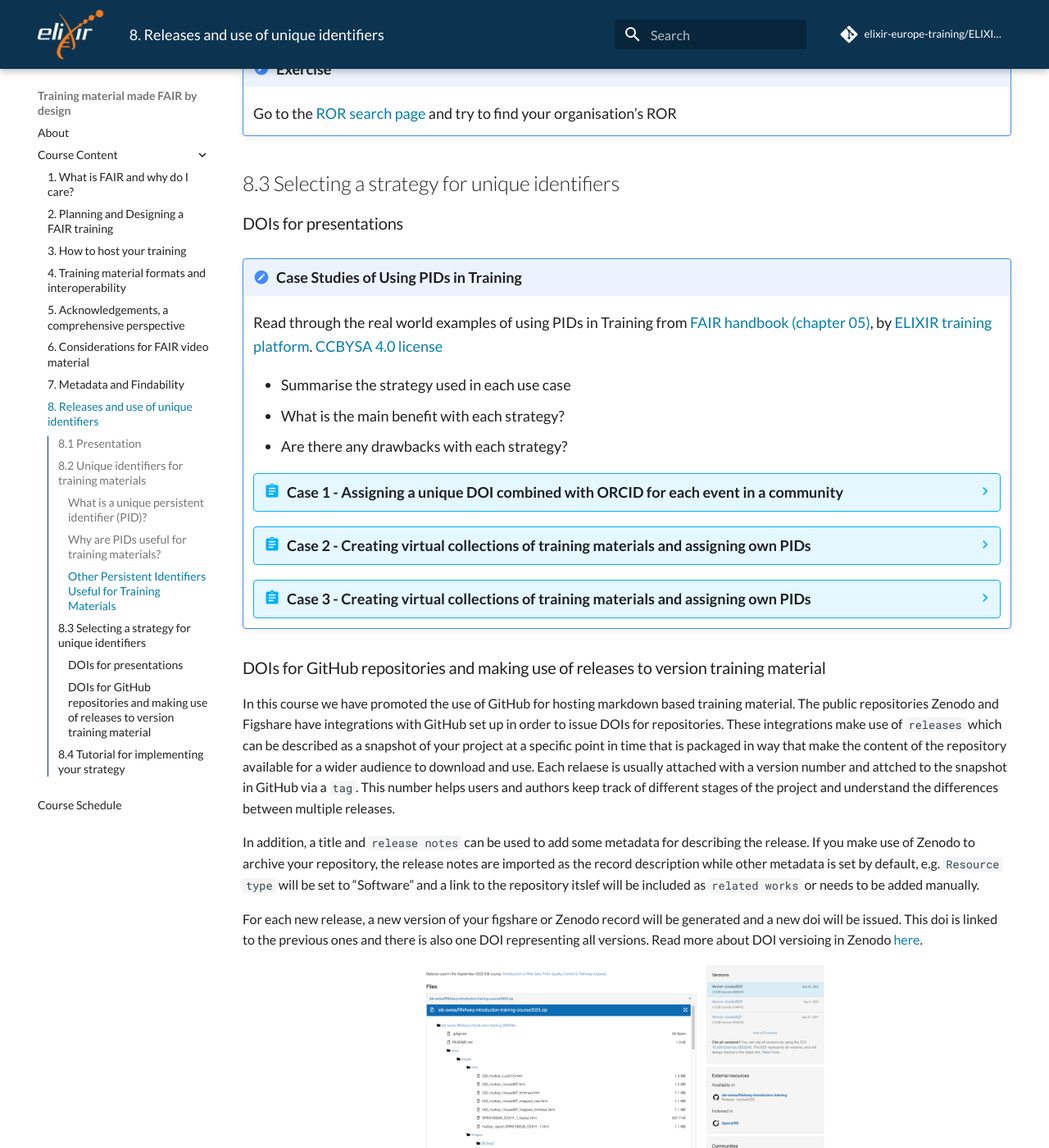
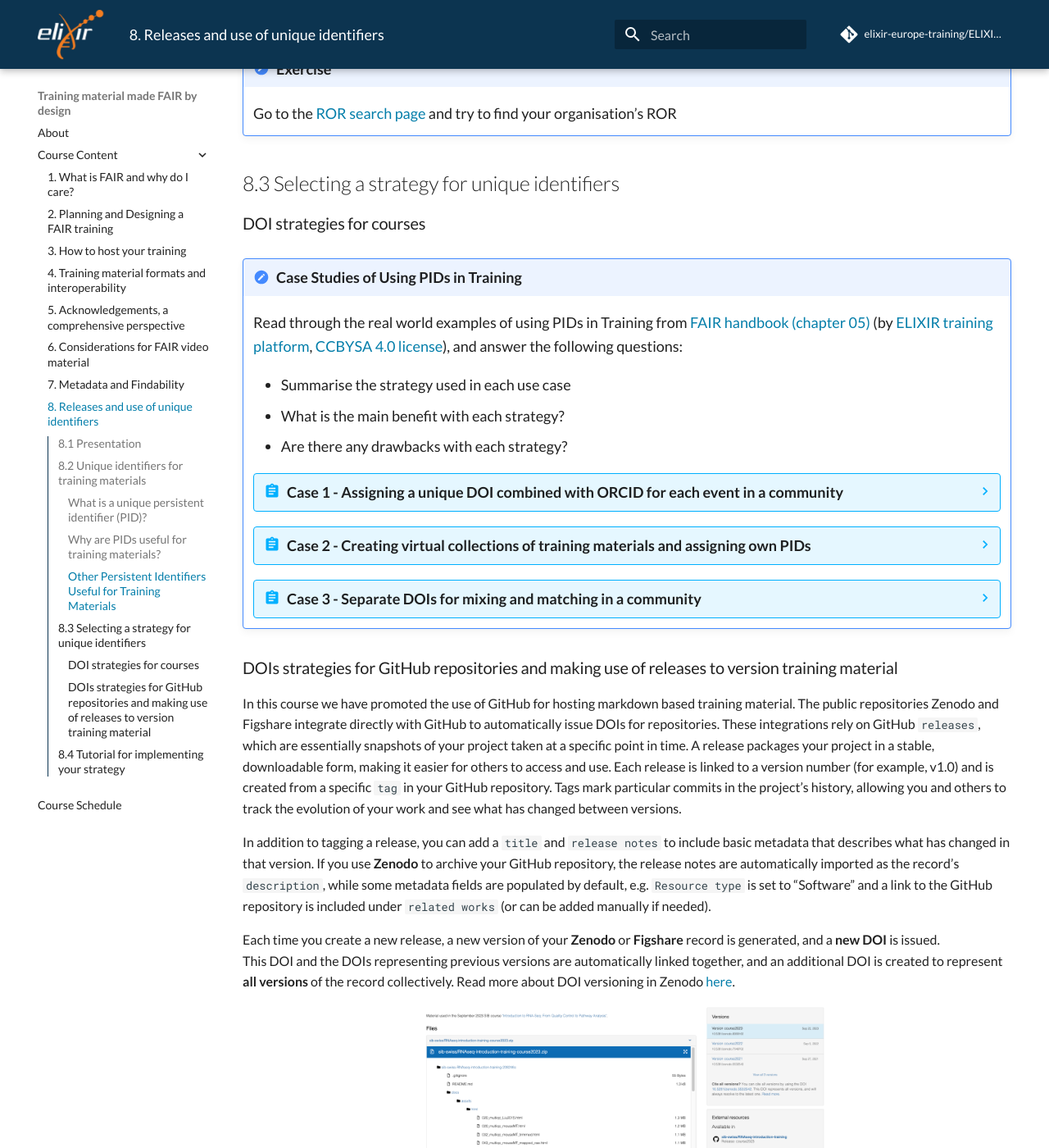
Before and after one commit to elixir-europe-training/ELIXIR-TrP-FAIR-Material-By-Design, an MkDocs documentation site: the page built from docs/chapters/chapter_08.md, in a window 1280 px wide and 1400 px high, scrolled down 3077 px. Shown: the whole window at 82% size. Built offline with MkDocs 1.6.1 and Material for MkDocs 9.7.7, drawn with Linux system fonts in a browser that asks for light colours; comment, search, counter and statistics services are not loaded; the version menu is left out.

Commit message:
updated 8.3

```diff
--- a/docs/chapters/chapter_08.md
+++ b/docs/chapters/chapter_08.md
@@ -108,12 +108,12 @@
 
 ## 8.3 Selecting a strategy for unique identifiers
 
-### DOIs for presentations
+### DOI strategies for courses
 
 
 !!! checklist "Case Studies of Using PIDs in Training"
 
-    Read through the real world examples of using PIDs in Training from [FAIR handbook (chapter 05)](https://elixir-europe-training.github.io/ELIXIR-TrP-FAIR-training-handbook/chapters/chapter_05/), by [ELIXIR training platform](https://elixir-europe-training.github.io/ELIXIR-TrP-FAIR-training-handbook/contributor_list/). [CCBYSA 4.0 license](https://github.com/elixir-europe-training/ELIXIR-TrP-FAIR-training-handbook/blob/main/LICENSE.md)
+    Read through the real world examples of using PIDs in Training from [FAIR handbook (chapter 05)](https://elixir-europe-training.github.io/ELIXIR-TrP-FAIR-training-handbook/chapters/chapter_05/) (by [ELIXIR training platform](https://elixir-europe-training.github.io/ELIXIR-TrP-FAIR-training-handbook/contributor_list/), [CCBYSA 4.0 license](https://github.com/elixir-europe-training/ELIXIR-TrP-FAIR-training-handbook/blob/main/LICENSE.md)), and answer the following questions:
 
     - Summarise the strategy used in each use case
     - What is the main benefit with each strategy?
@@ -144,10 +144,10 @@
 
     ??? abstract "Case 2 - Creating virtual collections of training materials and assigning own PIDs"
 
-        For [CLARIN](https://www.clarin.eu/), a training event usually consists of slides, handouts, a GitHub page, video tutorials, language resources, datasets and/or tools. The slides and handouts are published on the event web page, while the video recordings of the presentations are published on the CLARIN YouTube channel. In addition, the language resources and tools used during the training are stored in the CLARIN national repositories, with a **unique** identifier assigned by the institution and can be cited.
+        For [CLARIN](https://www.clarin.eu/), a training event typically includes slides, handouts, a GitHub page, video tutorials, language resources, datasets, and/or tools. The slides and handouts are published on the event web page, while video recordings of the presentations are made available on the CLARIN YouTube channel. In addition, the language resources and tools used during the training are stored in CLARIN’s national repositories, where they are assigned unique identifiers by the hosting institutions, ensuring that they can be cited and reliably referenced.
 
 
-        One solution to have a PID assigned to all the materials used during one training event is to create a virtual collection in the CLARIN [Virtual Collection Registry](https://collections.clarin.eu/public?7). A virtual collection is a coherent set of links of digital objects that can be easily created, accessed and cited with the help of **unique identifiers**, for example, a DOI. The links can originate from different archives. [Here](http://hdl.handle.net/11372/VC-1033) is an example of a virtual collection created for a hands-on tutorial on transcribing interview data
+        One solution to have a PID assigned to all the materials used during one training event is to create a virtual collection in the CLARIN [Virtual Collection Registry](https://collections.clarin.eu/public?7). A virtual collection is a coherent set of links of digital objects that can be easily created, accessed and cited with the help of PIDs, e.g. a DOI. The links can originate from different archives. [Here](http://hdl.handle.net/11372/VC-1033) is an example of a virtual collection created for a hands-on tutorial on transcribing interview data.
 
         <figure>
             <img src="../../assets/images/FTH-clarin_image1.png"
@@ -165,17 +165,17 @@
 
         Other practices that the trainers in the CLARIN community have adopted are:
 
-        - First, depositing the training materials together with the datasets in their CLARIN national data repository. See example:[Archilochus of Paros: Elegiac Fragments - XML Archive](http://hdl.handle.net/20.500.11752/OPEN-537). The advantage of using this path is that the authors can add more extensive metadata to describe their materials.
-        - Second, depositing the training materials on Zenodo. See example: [Introduction to Speech Analysis](https://doi.org/10.5281/zenodo.5506969).  In this case, **related identifiers** are included that lead users to the main platform where the course is stored and maintained.
-        - Third, adding the metadata of the training materials to the SSHOC Open Marketplace, see example: [Jupyter notebooks for Europeana newspaper text resource processing with CLARIN NLP tools](https://marketplace.sshopencloud.eu/training-material/duVII1). In this case, the Marketplace does not assign any unique identifiers, but the authors can identify themselves via their ORCID and can suggest a citation format for their collection.
+        - Depositing the training materials together with the datasets in their CLARIN national data repository. See example:[Archilochus of Paros: Elegiac Fragments - XML Archive](http://hdl.handle.net/20.500.11752/OPEN-537). The advantage of using this path is that the authors can add more extensive metadata to describe their materials.
+        - Depositing the training materials on Zenodo. See example: [Introduction to Speech Analysis](https://doi.org/10.5281/zenodo.5506969).  In this case, related identifiers are included that lead users to the main platform where the course is stored and maintained.
+        - Adding the metadata of the training materials to the [SSHOC Open Marketplace](https://sshopencloud.eu), see example: [Jupyter notebooks for Europeana newspaper text resource processing with CLARIN NLP tools](https://marketplace.sshopencloud.eu/training-material/duVII1). In this case, the Marketplace does not assign any unique identifiers, but the authors can identify themselves via their ORCID and can suggest a citation format for their collection.
 
-    ??? abstract "Case 3 - Creating virtual collections of training materials and assigning own PIDs"
+    ??? abstract "Case 3 - Separate DOIs for mixing and matching in a community"
 
         The [Dutch Techcentre for Life Sciences](https://www.dtls.nl/) (DTL) has a [Zenodo community](https://zenodo.org/communities/dtl/?page=1&size=20) to upload presentations and course materials. DTL has chosen to give separate DOIs for individual, often topical, elements of a course. An example is the [Helis Academy FAIR Datastewardship Course](https://www.aanmelder.nl/fair-data-stewardship-2021), a course of 6 half days.
 
-        Providing a separate DOI has the following advantages: It is easier to mix and match different modules as part of a learning path, i.e. different combinations of our training modules can be made for the various target audiences, tailored to that specific purpose. When updating or revising a single module, it is more convenient to have that module as a separate entity with its own DOI, in order to easily keep track of the versions of different modules.
+        Providing a separate DOI has the following advantages: It is easier to mix and match different modules as part of a learning path, i.e. different combinations of training modules can be made for the various target audiences, tailored to that specific purpose. When updating or revising a single module, it is more convenient to have that module as a separate entity with its own DOI, in order to easily keep track of the versions of different modules.
 
-        At the level of the full course, we have chosen to use ELIXIR TeSS as the registry. Links to our training event details and training materials can be found [here](https://tess.elixir-europe.org/events/helis-course-fair-data-stewardship).
+        At the level of the full course, DTL uses [ELIXIR TeSS](https://tess.elixir-europe.org) as the registry. Links to training event details and training materials can be found [here](https://tess.elixir-europe.org/events/helis-course-fair-data-stewardship).
 
         <figure>
             <img src="../../assets/images/FTH-fig4-chap5.png"
@@ -190,13 +190,14 @@
          </figure>
          **Figure 5:** Zenodo record for the Introductory Module of the DTL FAIR Data Stewardship Course. View [this record](https://doi.org/10.5281/zenodo.4629718) on Zenodo.
 
-### DOIs for GitHub repositories and making use of releases to version training material
+### DOIs strategies for GitHub repositories and making use of releases to version training material
 
-In this course we have promoted the use of GitHub for hosting markdown based training material. The public repositories Zenodo and Figshare have integrations with GitHub set up in order to issue DOIs for repositories. These integrations make use of `releases` which can be described as a snapshot of your project at a specific point in time that is packaged in way that make the content of the repository available for a wider audience to download and use. Each relaese is usually attached with a version number and attched to the snapshot in GitHub via a `tag`. This number helps users and authors keep track of different stages of the project and understand the differences between multiple releases.
+In this course we have promoted the use of GitHub for hosting markdown based training material. The public repositories Zenodo and Figshare integrate directly with GitHub to automatically issue DOIs for repositories. These integrations rely on GitHub `releases`, which are essentially snapshots of your project taken at a specific point in time. A release packages your project in a stable, downloadable form, making it easier for others to access and use. Each release is linked to a version number (for example, v1.0) and is created from a specific `tag` in your GitHub repository. Tags mark particular commits in the project’s history, allowing you and others to track the evolution of your work and see what has changed between versions.
 
-In addition, a title and `release notes` can be used to add some metadata for describing the release. If you make use of Zenodo to archive your repository, the release notes are imported as the record description while other metadata is set by default, e.g. `Resource type` will be set to "Software" and a link to the repository  itslef will be included as `related works` or needs to be added manually.
+In addition to tagging a release, you can add a `title` and `release notes` to include basic metadata that describes what has changed in that version. If you use **Zenodo** to archive your GitHub repository, the release notes are automatically imported as the record’s `description`, while some metadata fields are populated by default, e.g. `Resource type` is set to "Software" and a link to the GitHub repository is included under `related works` (or can be added manually if needed).
 
-For each new release, a new version of your figshare or Zenodo record will be generated and a new doi will be issued. This doi is linked to the previous ones and there is also one DOI representing all versions. Read more about DOI versioing in Zenodo [here](https://sandbox.zenodo.org/help/versioning).
+Each time you create a new release, a new version of your **Zenodo** or **Figshare** record is generated, and a **new DOI** is issued.
+This DOI and the DOIs representing previous versions are automatically linked together, and an additional DOI is created to represent **all versions** of the record collectively. Read more about DOI versioning in Zenodo [here](https://sandbox.zenodo.org/help/versioning).
 
 <figure>
 <img src="../../assets/images/fig6_ch_08.png" width="500" alt="Screenshot DTL data stewardship course DOIs view"/>
```
Also changed, not shown: other parts of docs/chapters/chapter_08.md (+1 -1 lines).
